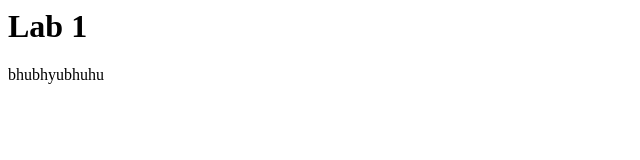
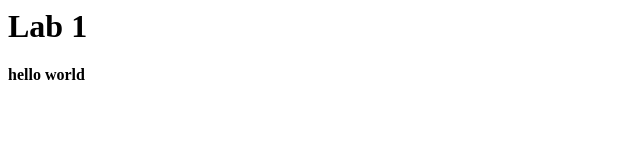
Before and after one commit to aitzazhassan54/aitzazhassan54.github.io, a plain HTML site: page index.html in a window 1280 px wide. Shown: the full height of the page, 0-640 px from the left. Drawn offline with Linux system fonts and the light colour scheme.

Commit message:
brought changes

```diff
--- a/index.html
+++ b/index.html
@@ -1,2 +1,2 @@
 <h1>Lab 1 </h1>
-<p>bhubhyubhuhu</p>
+<b>hello world</b>
```
